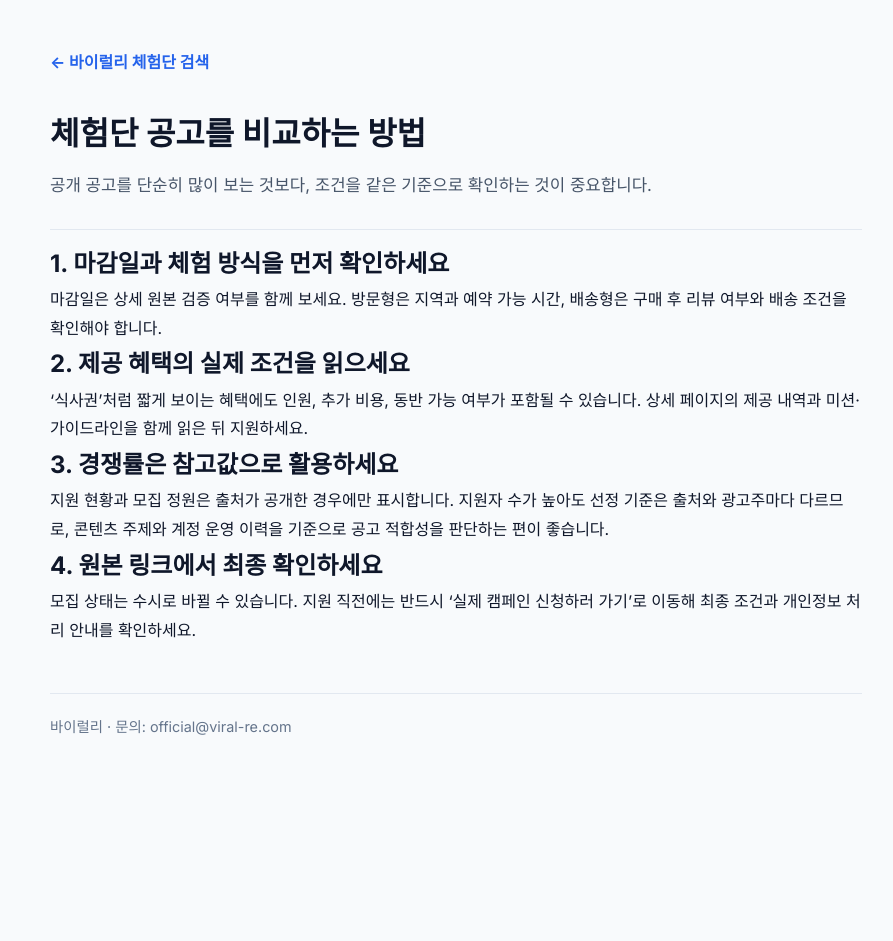
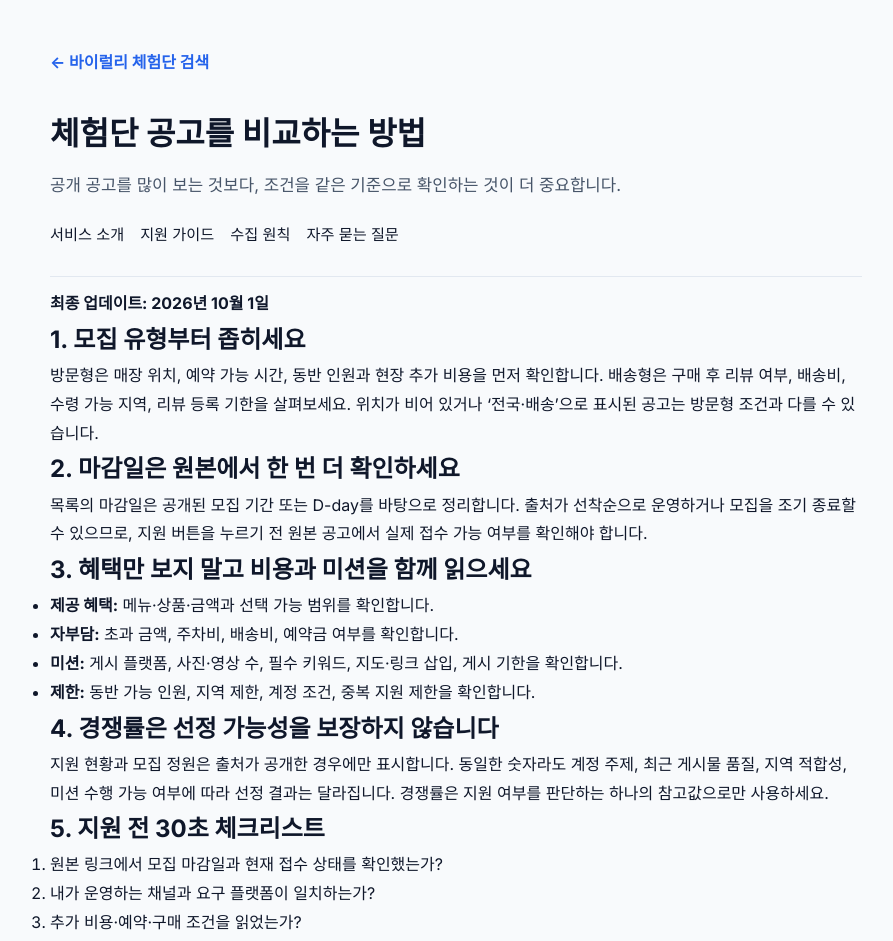
Before and after one commit to hwan7319/viral_re, a Next.js app: page /guide in a window 1280 px wide. Shown: the top 941 px of the page, without its empty margins (184-1077 px from the left). Before the commit the page ends 812 px from the top, so only its background shows below. Built offline with nearby package versions, Linux system fonts and the light colour scheme.

Commit message:
feat: expand site guidance content

```diff
--- a/src/app/guide/page.tsx
+++ b/src/app/guide/page.tsx
@@ -1,9 +1,35 @@
 import type { Metadata } from 'next';
 import { ContentPage } from '@/components/ContentPage';
-export const metadata: Metadata = { title: '체험단 지원 가이드 | 바이럴리', description: '체험단 공고를 비교하고 지원 전 확인해야 할 항목을 정리한 바이럴리 안내서입니다.' };
-export default function GuidePage() { return <ContentPage title="체험단 공고를 비교하는 방법" description="공개 공고를 단순히 많이 보는 것보다, 조건을 같은 기준으로 확인하는 것이 중요합니다.">
-  <h2>1. 마감일과 체험 방식을 먼저 확인하세요</h2><p>마감일은 상세 원본 검증 여부를 함께 보세요. 방문형은 지역과 예약 가능 시간, 배송형은 구매 후 리뷰 여부와 배송 조건을 확인해야 합니다.</p>
-  <h2>2. 제공 혜택의 실제 조건을 읽으세요</h2><p>‘식사권’처럼 짧게 보이는 혜택에도 인원, 추가 비용, 동반 가능 여부가 포함될 수 있습니다. 상세 페이지의 제공 내역과 미션·가이드라인을 함께 읽은 뒤 지원하세요.</p>
-  <h2>3. 경쟁률은 참고값으로 활용하세요</h2><p>지원 현황과 모집 정원은 출처가 공개한 경우에만 표시합니다. 지원자 수가 높아도 선정 기준은 출처와 광고주마다 다르므로, 콘텐츠 주제와 계정 운영 이력을 기준으로 공고 적합성을 판단하는 편이 좋습니다.</p>
-  <h2>4. 원본 링크에서 최종 확인하세요</h2><p>모집 상태는 수시로 바뀔 수 있습니다. 지원 직전에는 반드시 ‘실제 캠페인 신청하러 가기’로 이동해 최종 조건과 개인정보 처리 안내를 확인하세요.</p>
-</ContentPage>; }
+
+export const metadata: Metadata = {
+  title: '체험단 지원 가이드 | 바이럴리',
+  description: '체험단 공고를 비교하고 지원 전 확인해야 할 모집 조건, 비용, 미션, 마감일을 정리한 안내서입니다.',
+};
+
+export default function GuidePage() {
+  return <ContentPage title="체험단 공고를 비교하는 방법" description="공개 공고를 많이 보는 것보다, 조건을 같은 기준으로 확인하는 것이 더 중요합니다.">
+    <p><strong>최종 업데이트: 2026년 10월 1일</strong></p>
+    <h2>1. 모집 유형부터 좁히세요</h2>
+    <p>방문형은 매장 위치, 예약 가능 시간, 동반 인원과 현장 추가 비용을 먼저 확인합니다. 배송형은 구매 후 리뷰 여부, 배송비, 수령 가능 지역, 리뷰 등록 기한을 살펴보세요. 위치가 비어 있거나 ‘전국·배송’으로 표시된 공고는 방문형 조건과 다를 수 있습니다.</p>
+    <h2>2. 마감일은 원본에서 한 번 더 확인하세요</h2>
+    <p>목록의 마감일은 공개된 모집 기간 또는 D-day를 바탕으로 정리합니다. 출처가 선착순으로 운영하거나 모집을 조기 종료할 수 있으므로, 지원 버튼을 누르기 전 원본 공고에서 실제 접수 가능 여부를 확인해야 합니다.</p>
+    <h2>3. 혜택만 보지 말고 비용과 미션을 함께 읽으세요</h2>
+    <ul>
+      <li><strong>제공 혜택:</strong> 메뉴·상품·금액과 선택 가능 범위를 확인합니다.</li>
+      <li><strong>자부담:</strong> 초과 금액, 주차비, 배송비, 예약금 여부를 확인합니다.</li>
+      <li><strong>미션:</strong> 게시 플랫폼, 사진·영상 수, 필수 키워드, 지도·링크 삽입, 게시 기한을 확인합니다.</li>
+      <li><strong>제한:</strong> 동반 가능 인원, 지역 제한, 계정 조건, 중복 지원 제한을 확인합니다.</li>
+    </ul>
+    <h2>4. 경쟁률은 선정 가능성을 보장하지 않습니다</h2>
+    <p>지원 현황과 모집 정원은 출처가 공개한 경우에만 표시합니다. 동일한 숫자라도 계정 주제, 최근 게시물 품질, 지역 적합성, 미션 수행 가능 여부에 따라 선정 결과는 달라집니다. 경쟁률은 지원 여부를 판단하는 하나의 참고값으로만 사용하세요.</p>
+    <h2>5. 지원 전 30초 체크리스트</h2>
+    <ol>
+      <li>원본 링크에서 모집 마감일과 현재 접수 상태를 확인했는가?</li>
+      <li>내가 운영하는 채널과 요구 플랫폼이 일치하는가?</li>
+      <li>추가 비용·예약·구매 조건을 읽었는가?</li>
+      <li>리뷰 등록 기한과 필수 미션을 지킬 수 있는가?</li>
+      <li>원본 출처의 개인정보 처리 및 취소 규정을 확인했는가?</li>
+    </ol>
+    <p>이 기준을 통과한 공고만 지원하면 단순 혜택 비교보다 자신의 채널과 일정에 맞는 공고를 고르기 쉬워집니다.</p>
+  </ContentPage>;
+}
--- a/src/app/layout.tsx
+++ b/src/app/layout.tsx
@@ -25,8 +25,8 @@ export const viewport: Viewport = {
 
 export const metadata: Metadata = {
   title: 'viral_re (바이럴리) | 블로그 & SNS 체험단 통합 검색 플랫폼',
-  description: '레뷰, 디너의여왕, 강남맛집 등 40여 개 체험단 플랫폼의 모든 정보를 한 곳에서! 카테고리별, 지역별, 플랫폼별 실시간 스마트 통합 필터로 나에게 딱 맞는 체험단을 찾아보세요.',
-  keywords: ['체험단', '블로그체험단', '인스타그램체험단', '체험단모아보기', '인플렉서', '다나와체험단', '마케팅', 'viral_re', '바이럴리'],
+  description: '주요 체험단 사이트의 공개 공고를 카테고리, 지역, 플랫폼, 마감일 기준으로 비교하는 통합 탐색 서비스입니다.',
+  keywords: ['체험단', '블로그체험단', '인스타그램체험단', '체험단모아보기', '체험단 검색', '체험단 가이드', '바이럴리'],
   authors: [{ name: 'viral_re Team' }],
   other: {
     'google-adsense-account': 'ca-pub-7845901609549313',
--- a/src/app/page.tsx
+++ b/src/app/page.tsx
@@ -3983,6 +3983,7 @@ export default function Home() {
             <a href="/guide" style={{ color: 'var(--text-secondary)' }}>체험단 지원 가이드</a>
             <span style={{ color: 'var(--border-color)' }}>•</span>
             <a href="/methodology" style={{ color: 'var(--text-secondary)' }}>데이터 수집 원칙</a>
+            <a href="/faq" style={{ color: 'var(--text-secondary)' }}>자주 묻는 질문</a>
             <span style={{ color: 'var(--border-color)' }}>•</span>
             <button
               type="button"
--- a/src/components/ContentPage.tsx
+++ b/src/components/ContentPage.tsx
@@ -5,6 +5,9 @@ export function ContentPage({ title, description, children }: { title: string; d
     <Link href="/" style={{ color: '#2563eb', textDecoration: 'none', fontWeight: 700 }}>← 바이럴리 체험단 검색</Link>
     <h1 style={{ margin: '28px 0 8px', fontSize: '2rem' }}>{title}</h1>
     <p style={{ color: '#475569', fontSize: '1.05rem', marginTop: 0 }}>{description}</p>
+    <nav aria-label="안내 페이지" style={{ display: 'flex', flexWrap: 'wrap', gap: '8px 16px', marginTop: 20, fontSize: '.95rem' }}>
+      <Link href="/about">서비스 소개</Link><Link href="/guide">지원 가이드</Link><Link href="/methodology">수집 원칙</Link><Link href="/faq">자주 묻는 질문</Link>
+    </nav>
     <div style={{ borderTop: '1px solid #e2e8f0', marginTop: 28, paddingTop: 12 }}>{children}</div>
     <footer style={{ marginTop: 48, borderTop: '1px solid #e2e8f0', paddingTop: 20, color: '#64748b', fontSize: '.9rem' }}>바이럴리 · 문의: <a href="mailto:official@viral-re.com">official@viral-re.com</a></footer>
   </main>;
```
Also changed, not shown: src/app/about/page.tsx (+25 -6 lines), src/app/faq/page.tsx (added, +23 -0 lines), src/app/methodology/page.tsx (+27 -6 lines), 1 other file (tests, documents, lock files or other folders).
